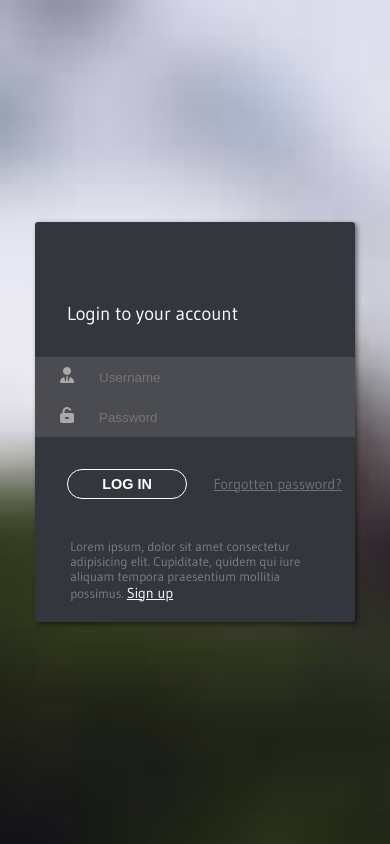
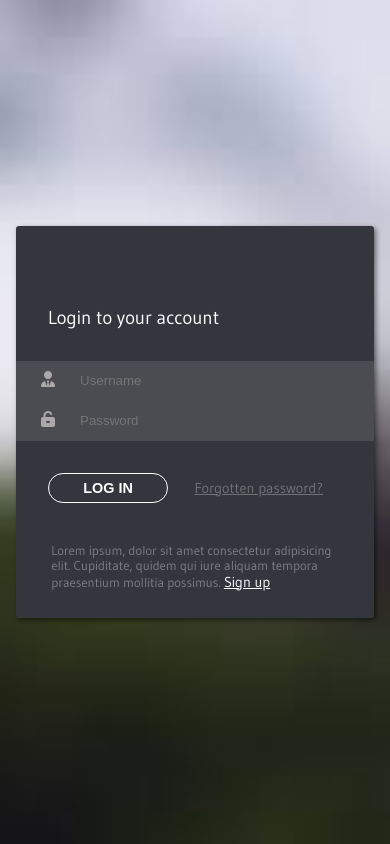
Before and after one commit to MohamedJakkariya/Alumni-Management-System, a plain HTML site: page Sign in/sign_in.html in a window 390 px wide. Drawn offline with Linux system fonts and the light colour scheme.

Commit message:
Add responsive to mobile devices into sign_in page

```diff
--- a/Sign in/sign_in.css
+++ b/Sign in/sign_in.css
@@ -103,3 +103,11 @@ body{
 .container .sign-up{
  color: white;
 }
+
+@media (max-width : 600px){
+ .container{
+  width: 100vw;
+  margin: 1rem;
+  height: auto;
+ }
+}
```
